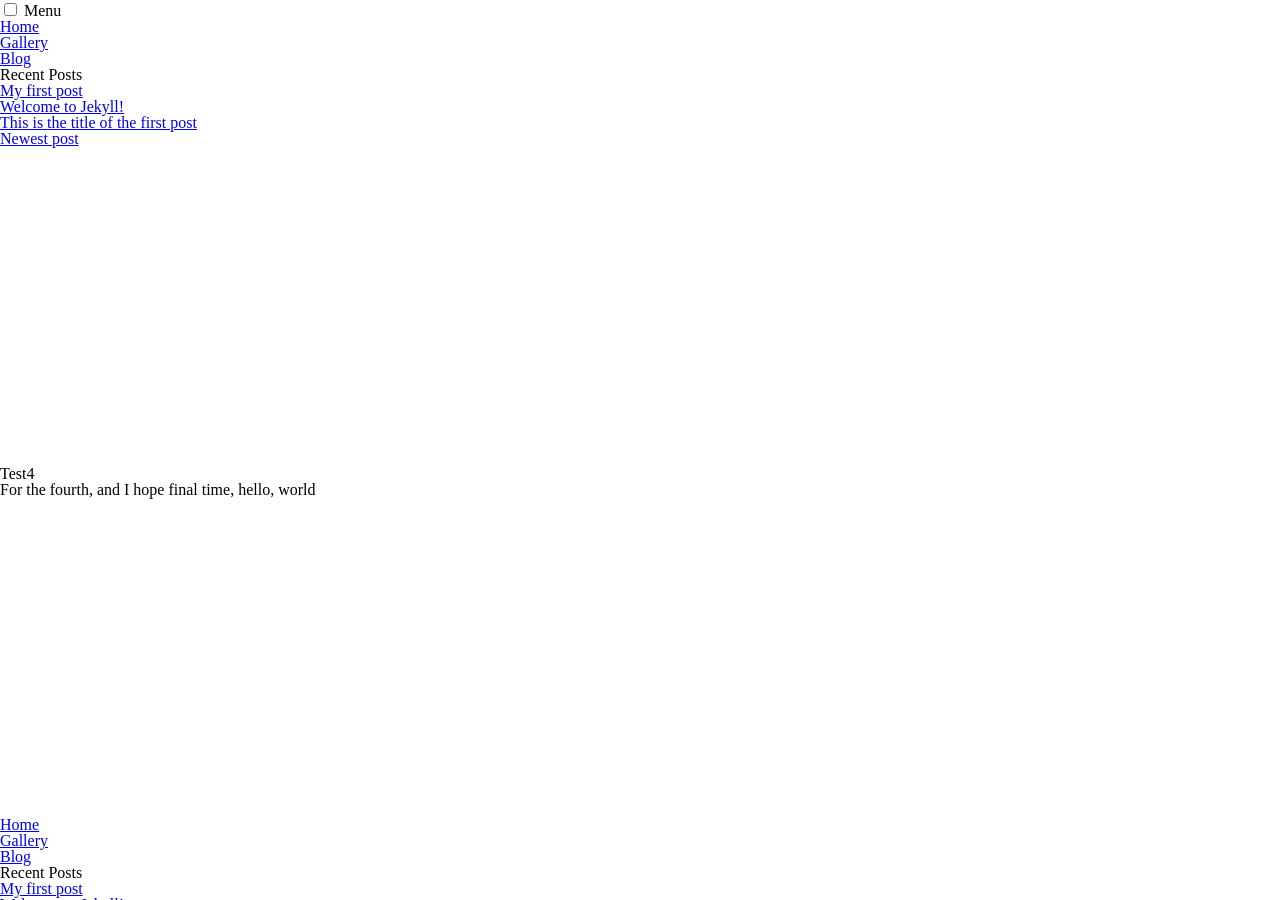
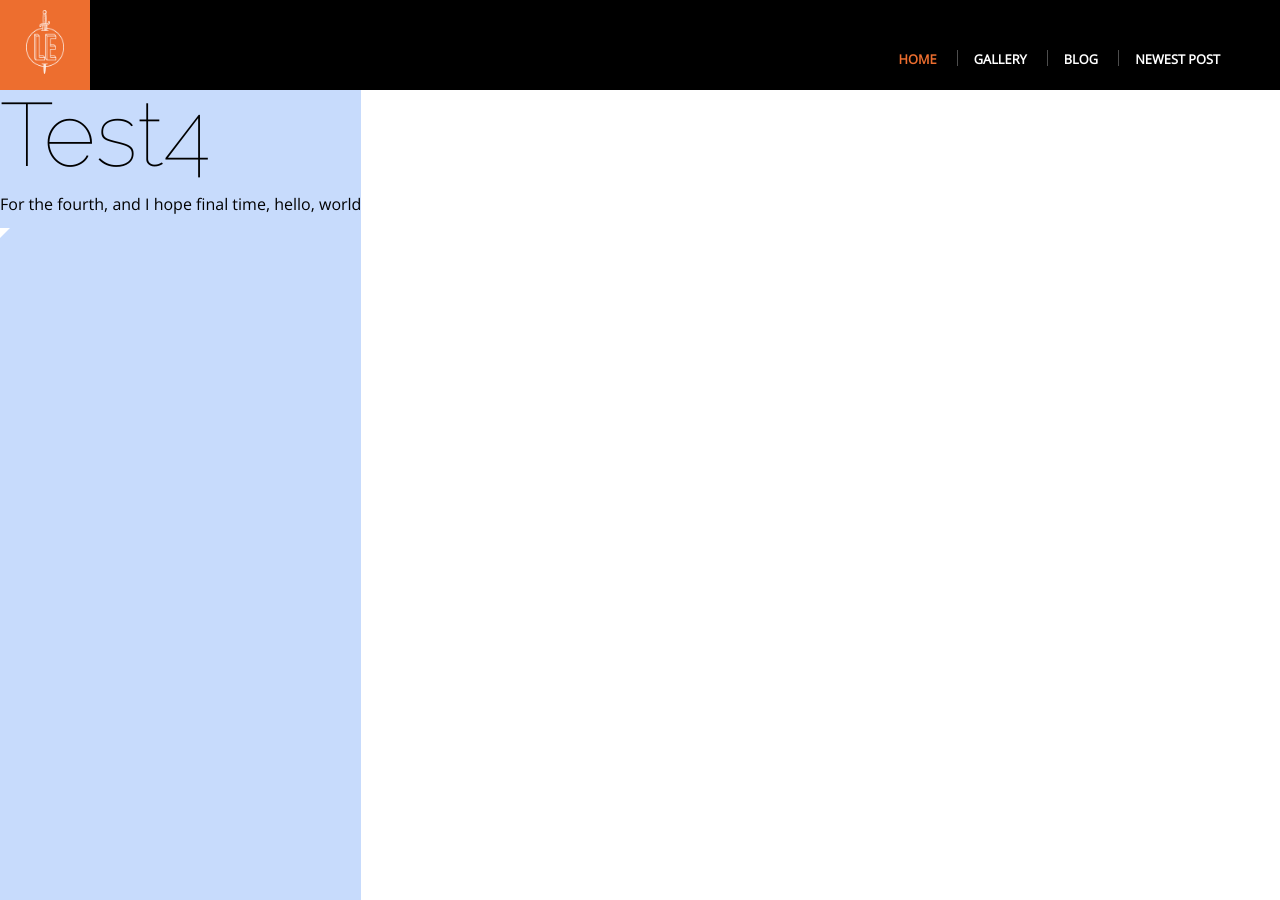
Before and after one commit to didierClin/LearnEnought-CSS, a Jekyll site: the page built from gallery/test.html, in a window 1280 px wide and 900 px high. Built offline with Jekyll 4.4.1, drawn with Linux system fonts in a browser that asks for light colours; nearby versions of some CDN libraries; library files that are not in the unit come from our copies; some of the changed text lies outside the part shown.

Commit message:
change in config.aml for root

```diff
--- a/_config.yml
+++ b/_config.yml
@@ -19,6 +19,7 @@
 #   Write an awesome description for your new site here. You can edit this
 #   line in _config.yml. It will appear in your document head meta (for
 #   Google search results) and in your feed.xml site description.
+root: /sample_css
 # baseurl: / # the subpath of your site, e.g. /blog
 # url: https://didierclin.github.io/LearnEnought-CSS # the base hostname & protocol for your site, e.g. http://example.com
 # twitter_username: jekyllrb
--- a/_includes/head.html
+++ b/_includes/head.html
@@ -19,6 +19,6 @@
   <meta name="viewport" content="width=device-width, initial-scale=1">
   <link href="https://fonts.googleapis.com/css?family=Open+Sans|Raleway:100|Ubuntu:300" rel="stylesheet">
   <link rel="stylesheet" href="/fonts/font-awesome/css/font-awesome.min.css">
-  <link rel="stylesheet" href="./css/reset.css">
-  <link rel="stylesheet" href="./css/main.css">
+  <link rel="stylesheet" href="/css/reset.css">
+  <link rel="stylesheet" href="/css/main.css">
 </head>
```
